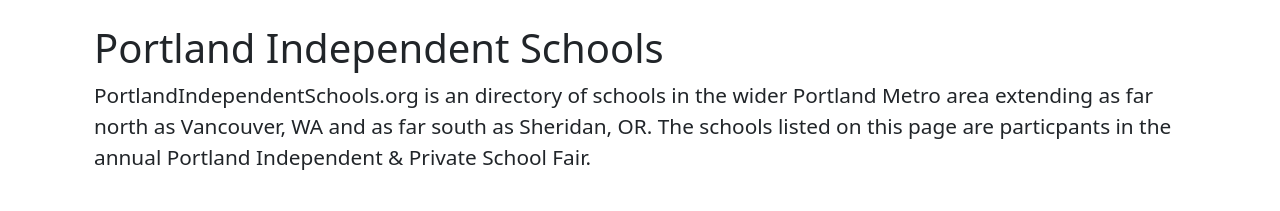
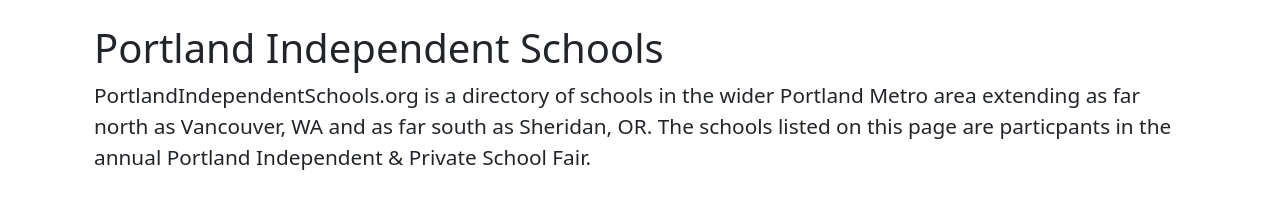
Before and after one commit to portlandindependentschools/portlandindependentschools.github.io, a plain HTML site: page template.html in a window 1280 px wide. Shown: the top 211 px of the page. Drawn offline with nearby package versions, Linux system fonts and the light colour scheme; no server answers.

Commit message:
template: fix grammar

```diff
--- a/template.html
+++ b/template.html
@@ -43,7 +43,7 @@
         <div class="col">
           <h1>Portland Independent Schools</h1>
           <p>
-            PortlandIndependentSchools.org is an directory of schools in the wider Portland Metro area extending as far north as Vancouver, WA and as far south as Sheridan, OR. The schools listed on this page are particpants in the annual Portland Independent &amp; Private School Fair.
+            PortlandIndependentSchools.org is a directory of schools in the wider Portland Metro area extending as far north as Vancouver, WA and as far south as Sheridan, OR. The schools listed on this page are particpants in the annual Portland Independent &amp; Private School Fair.
           </p>
         </div>
       </div>
```
